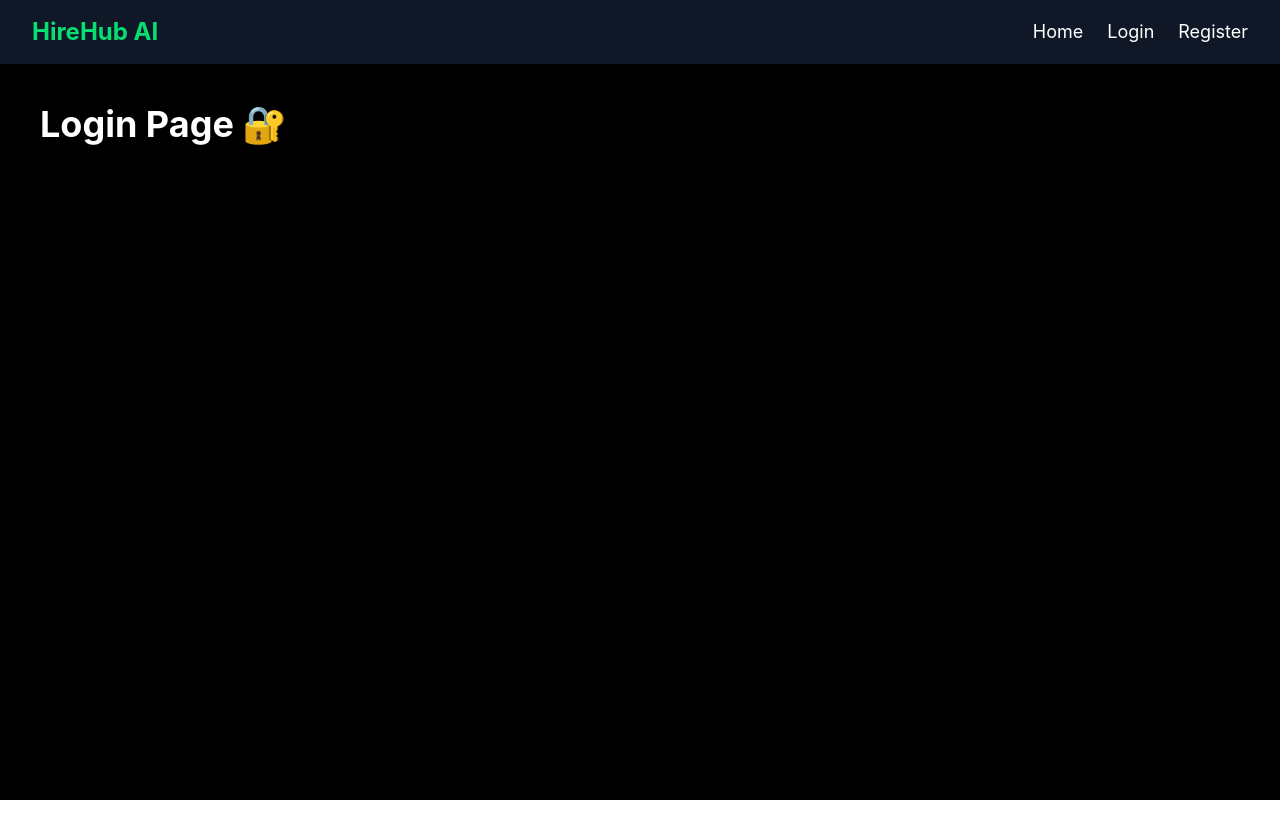
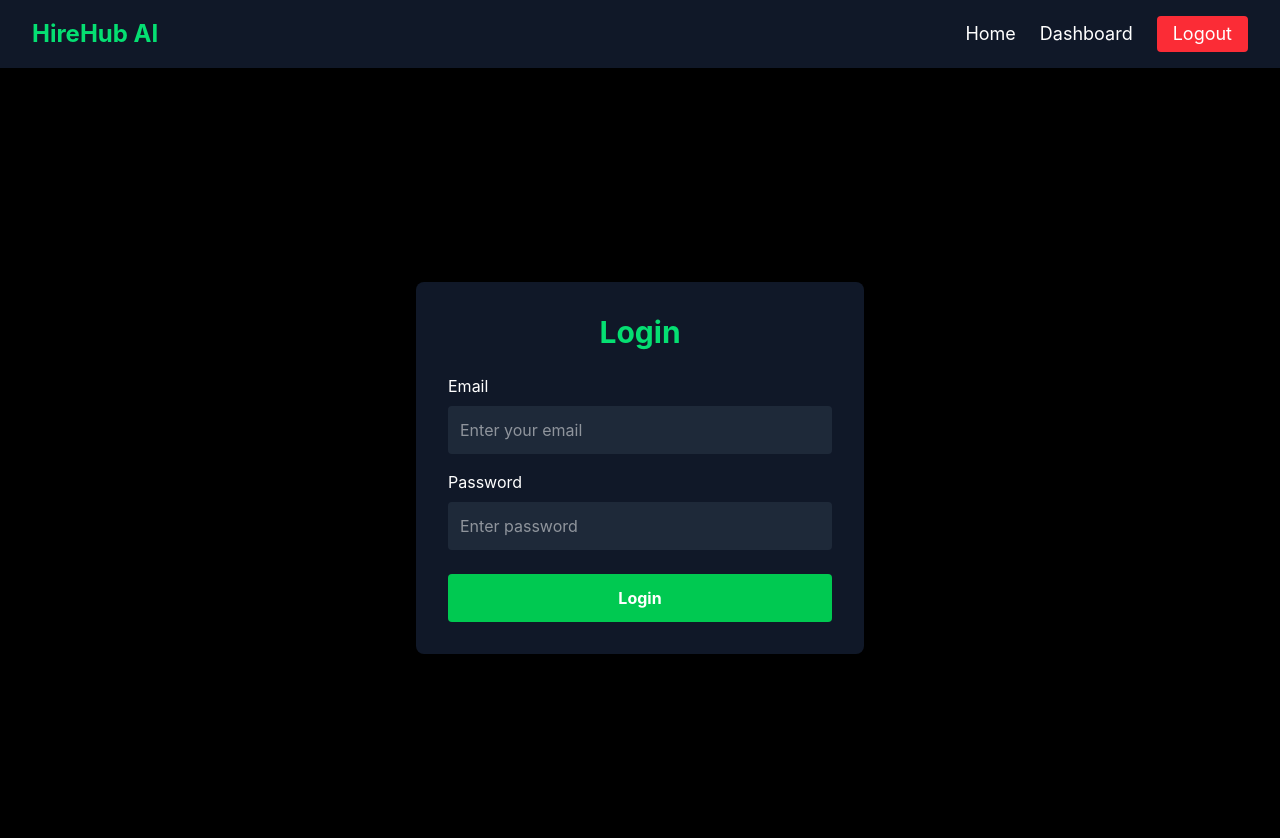
Before and after one commit to Yogendra-Jain/HireHub, a React (Vite) app in the folder client/: page /login in a window 1280 px wide. Shown: the top 838 px of the page. Before the commit the page ends 800 px from the top, so only its background shows below. Built offline with nearby package versions, Linux system fonts and the light colour scheme; sample sign-in values are in the browser's storage.

Commit message:
added job

```diff
--- a/client/src/App.jsx
+++ b/client/src/App.jsx
@@ -5,7 +5,8 @@ import Navbar from "./components/Navbar";
 import Home from "./pages/Home";
 import Login from "./pages/Login";
 import Register from "./pages/Register";
-
+import Dashboard from "./pages/Dashboard";
+import ProtectedRoute from "./routes/ProtectedRoute";
 function App() {
   return (
     <BrowserRouter>
@@ -18,6 +19,9 @@ function App() {
           <Route path="/login" element={<Login />} />
 
           <Route path="/register" element={<Register />} />
+
+          <Route path="/dashboard" element={<ProtectedRoute><Dashboard /></ProtectedRoute> } />
+
         </Routes>
 
       </div>
--- a/client/src/components/Navbar.jsx
+++ b/client/src/components/Navbar.jsx
@@ -1,18 +1,43 @@
-import { Link } from "react-router-dom";
+import { Link, useNavigate } from "react-router-dom";
 
 function Navbar() {
+  const token = localStorage.getItem("token");
+
+  const navigate = useNavigate();
+
+  const handleLogout = () => {
+    localStorage.removeItem("token");
+
+    navigate("/login");
+  };
+
   return (
     <nav className="bg-gray-900 text-white px-8 py-4 flex items-center justify-between">
       <h1 className="text-2xl font-bold text-green-400">
         HireHub AI
       </h1>
 
-      <div className="flex gap-6 text-lg">
+      <div className="flex gap-6 text-lg items-center">
         <Link to="/">Home</Link>
 
-        <Link to="/login">Login</Link>
+        {!token ? (
+          <>
+            <Link to="/login">Login</Link>
 
-        <Link to="/register">Register</Link>
+            <Link to="/register">Register</Link>
+          </>
+        ) : (
+          <>
+            <Link to="/dashboard">Dashboard</Link>
+
+            <button
+              onClick={handleLogout}
+              className="bg-red-500 px-4 py-1 rounded"
+            >
+              Logout
+            </button>
+          </>
+        )}
       </div>
     </nav>
   );
--- /dev/null
+++ b/client/src/pages/Dashboard.jsx
@@ -0,0 +1,11 @@
+function Dashboard() {
+  return (
+    <div className="p-10 text-white">
+      <h1 className="text-4xl font-bold text-green-400">
+        Dashboard 🚀
+      </h1>
+    </div>
+  );
+}
+
+export default Dashboard;
--- a/client/src/pages/Home.jsx
+++ b/client/src/pages/Home.jsx
@@ -1,9 +1,33 @@
+import { Link } from "react-router-dom";
+
 function Home() {
   return (
-    <div className="p-10">
-      <h1 className="text-4xl font-bold">
-        Home Page 🚀
+    <div className="min-h-screen bg-black text-white flex flex-col items-center justify-center px-6">
+      <h1 className="text-6xl font-bold text-center leading-tight">
+        Find Your Dream Job <br />
+        With <span className="text-green-400">HireHub AI</span>
       </h1>
+
+      <p className="text-gray-400 text-xl mt-6 text-center max-w-2xl">
+        AI-powered job portal that helps candidates find jobs
+        and recruiters hire smarter.
+      </p>
+
+      <div className="flex gap-6 mt-10">
+        <Link
+          to="/register"
+          className="bg-green-500 hover:bg-green-600 px-8 py-3 rounded-lg font-bold"
+        >
+          Get Started
+        </Link>
+
+        <Link
+          to="/login"
+          className="border border-green-400 text-green-400 hover:bg-green-400 hover:text-black px-8 py-3 rounded-lg font-bold"
+        >
+          Login
+        </Link>
+      </div>
     </div>
   );
 }
--- a/client/src/pages/Login.jsx
+++ b/client/src/pages/Login.jsx
@@ -1,9 +1,83 @@
+import { useState } from "react";
+import axios from "axios";
+
 function Login() {
+  const [formData, setFormData] = useState({
+    email: "",
+    password: "",
+  });
+
+  const handleChange = (e) => {
+    setFormData({
+      ...formData,
+      [e.target.name]: e.target.value,
+    });
+  };
+
+  const handleSubmit = async (e) => {
+    e.preventDefault();
+
+    try {
+      const response = await axios.post(
+        "http://localhost:5000/api/auth/login",
+        formData
+      );
+
+      console.log(response.data);
+
+      localStorage.setItem("token", response.data.token);
+
+      alert("Login Successful");
+    } catch (error) {
+      console.log(error);
+
+      alert("Invalid Credentials");
+    }
+  };
+
   return (
-    <div className="p-10">
-      <h1 className="text-4xl font-bold">
-        Login Page 🔐
-      </h1>
+    <div className="min-h-screen flex items-center justify-center bg-black text-white">
+      <form
+        onSubmit={handleSubmit}
+        className="bg-gray-900 p-8 rounded-lg w-full max-w-md"
+      >
+        <h1 className="text-3xl font-bold mb-6 text-center text-green-400">
+          Login
+        </h1>
+
+        <div className="mb-4">
+          <label>Email</label>
+
+          <input
+            type="email"
+            name="email"
+            placeholder="Enter your email"
+            value={formData.email}
+            onChange={handleChange}
+            className="w-full mt-2 p-3 rounded bg-gray-800 outline-none"
+          />
+        </div>
+
+        <div className="mb-6">
+          <label>Password</label>
+
+          <input
+            type="password"
+            name="password"
+            placeholder="Enter password"
+            value={formData.password}
+            onChange={handleChange}
+            className="w-full mt-2 p-3 rounded bg-gray-800 outline-none"
+          />
+        </div>
+
+        <button
+          type="submit"
+          className="w-full bg-green-500 hover:bg-green-600 p-3 rounded font-bold"
+        >
+          Login
+        </button>
+      </form>
     </div>
   );
 }
--- /dev/null
+++ b/client/src/routes/ProtectedRoute.jsx
@@ -0,0 +1,13 @@
+import { Navigate } from "react-router-dom";
+
+function ProtectedRoute({ children }) {
+  const token = localStorage.getItem("token");
+
+  if (!token) {
+    return <Navigate to="/login" />;
+  }
+
+  return children;
+}
+
+export default ProtectedRoute;
```
